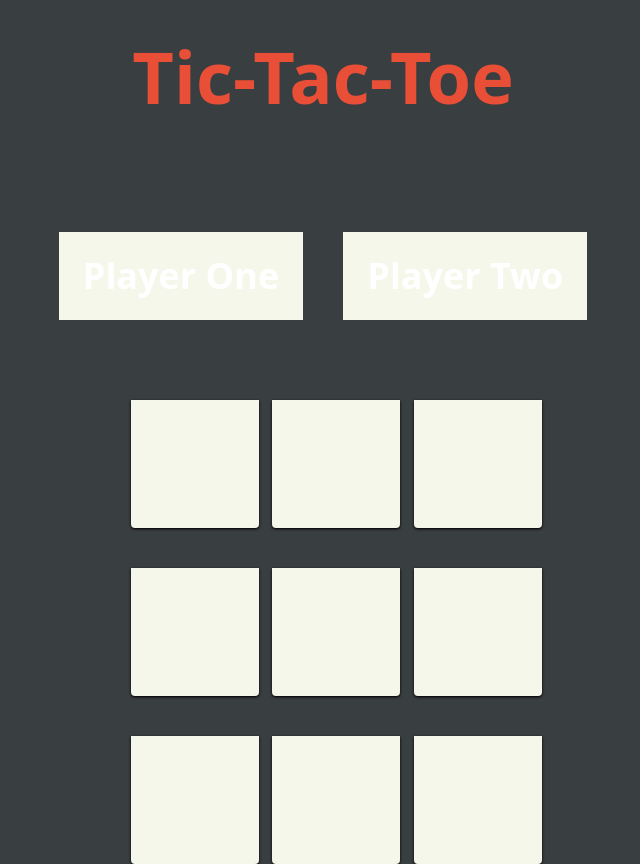
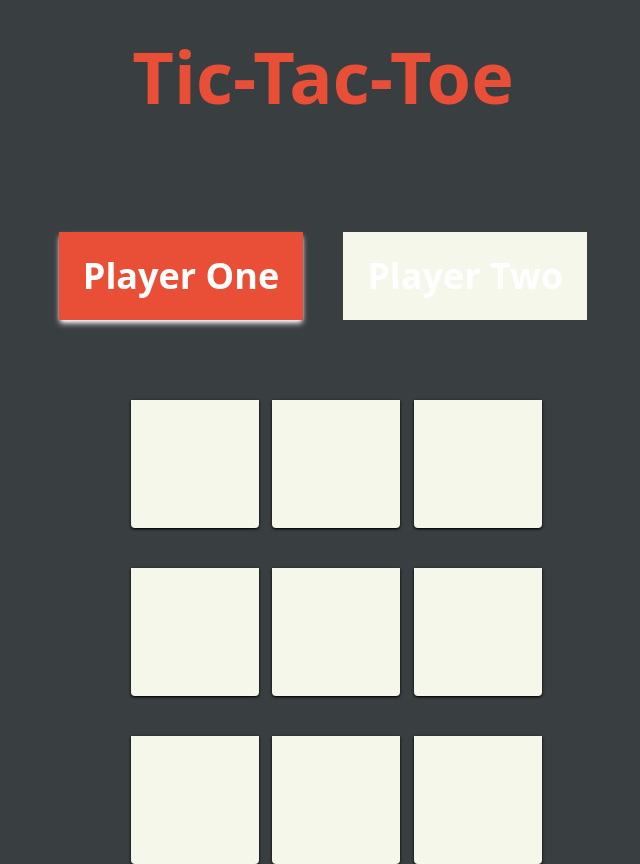
Before and after one commit to berryx/tic-tac-toe, a website built with webpack: page src/index.html in a window 1280 px wide. Shown: the whole page, without its empty margins (317-957 px from the left). Built offline with nearby package versions, Linux system fonts and the light colour scheme.

Commit message:
Fix win condition and highligth of player currently playing

```diff
--- a/src/index.js
+++ b/src/index.js
@@ -30,7 +30,7 @@ const gameController = (() => {
     let currentPlayer = playerX;
     const winCondition = [
         [0, 1, 2], [3, 4, 5], [6, 7, 8],
-        [0, 3, 4], [1, 4, 7], [2, 5, 8],
+        [0, 3, 6], [1, 4, 7], [2, 5, 8],
         [0, 4, 8], [6, 4, 2]
     ];
     const init = () => {
@@ -152,3 +152,6 @@ const displayController = (() => {
 
     return {displayResult, updatePlayerElement, updateBoard};
 })();
+
+
+gameController.init();
```
Also changed, not shown: dist/index.html, dist/main.js.
